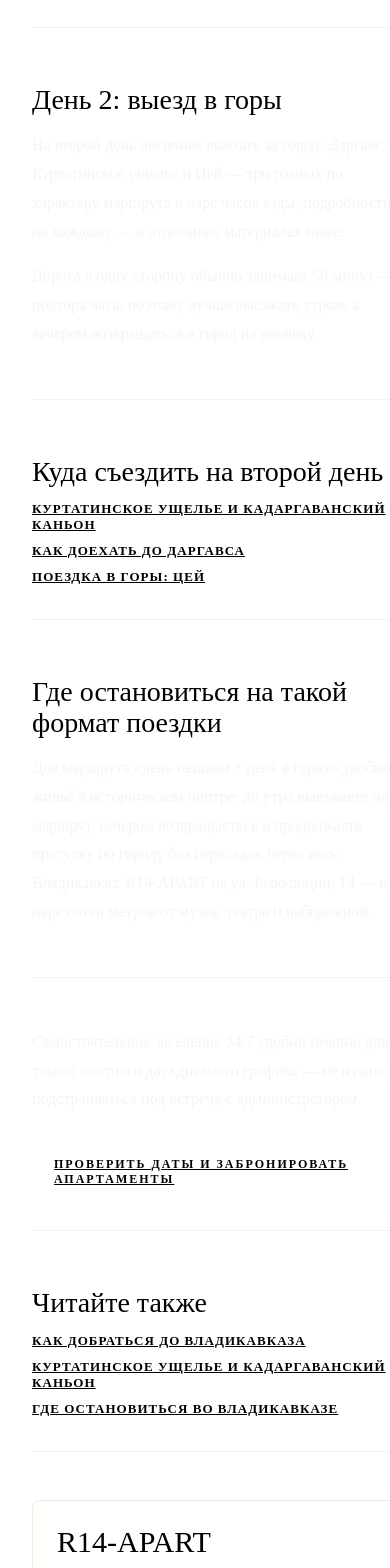
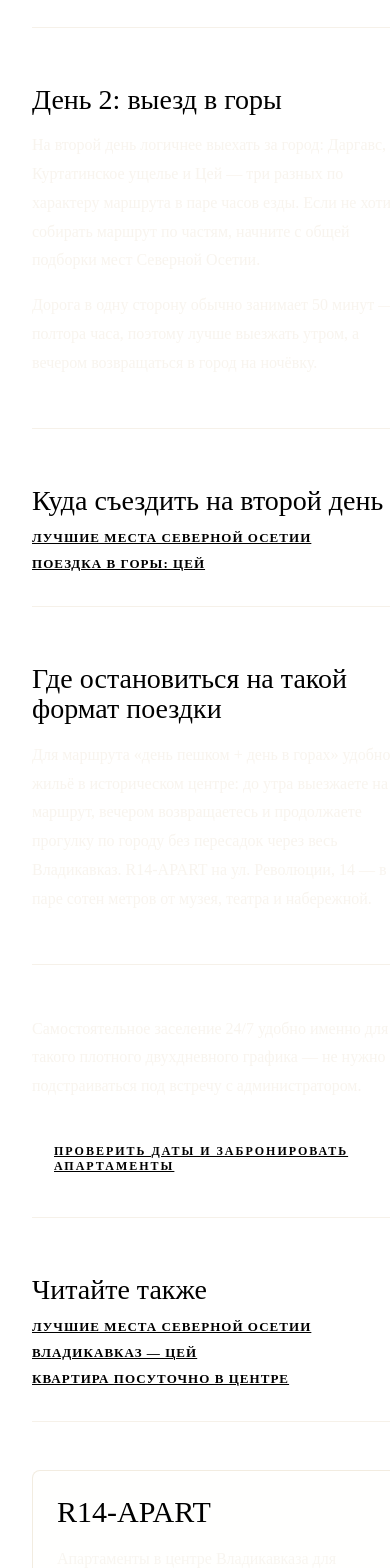
Before and after one commit to Borislav2515/r14-apart, a React (Vite) app: page /blog/2-days-vladikavkaz in a window 390 px wide. Shown: the part 1720-3288 px from the top of the page. Built offline with nearby package versions, Linux system fonts and the light colour scheme; the HTML template or start-up script is replaced by a standard one.

Commit message:
seo: remove stats bar and clean draft links

```diff
--- a/src/components/StatsBar.jsx
+++ /dev/null
@@ -1,26 +0,0 @@
-import { REVIEW_PLATFORMS } from '../data/apartment';
-import { useSectionNavigation, isPlainLeftClick } from '../hooks/useSectionNavigation';
-import styles from './StatsBar.module.css';
-
-export default function StatsBar() {
-  const goToSection = useSectionNavigation();
-
-  return (
-    <div id="stats" className={styles.bar} role="region" aria-label="Общий рейтинг гостей">
-      <a
-        href="/#reviews"
-        className={styles.stat}
-        onClick={(e) => {
-          if (!isPlainLeftClick(e)) return;
-          e.preventDefault();
-          goToSection('reviews');
-        }}
-      >
-        <strong className={styles.stars} aria-hidden="true">★★★★★</strong>
-        <span className={styles.text}>
-          отзывы гостей на {REVIEW_PLATFORMS.length} площадках · проверено 2026-08-01
-        </span>
-      </a>
-    </div>
-  );
-}
--- a/src/components/StatsBar.module.css
+++ /dev/null
@@ -1,52 +0,0 @@
-.bar {
-  background: var(--charcoal-mid);
-  border-top: 1px solid rgba(184, 150, 90, 0.12);
-  border-bottom: 1px solid rgba(184, 150, 90, 0.12);
-  padding: 22px 24px;
-  display: flex;
-  justify-content: center;
-}
-
-.stat {
-  display: inline-flex;
-  align-items: center;
-  gap: 14px;
-  min-height: 44px;
-  color: var(--cream);
-  text-decoration: none;
-  transition: color 0.3s var(--ease-smooth);
-}
-
-.stat:hover {
-  color: var(--white);
-}
-
-.stat:hover .stars {
-  color: var(--gold-light);
-}
-
-.stars {
-  font-size: 15px;
-  letter-spacing: 0.1em;
-  color: var(--gold);
-  transition: color 0.3s var(--ease-smooth);
-}
-
-.text {
-  font-size: 13px;
-  letter-spacing: 0.3px;
-}
-
-.rating {
-  font-weight: 700;
-  color: var(--white);
-}
-
-@media (max-width: 600px) {
-  .bar {
-    padding: 18px 20px;
-  }
-  .text {
-    font-size: 12px;
-  }
-}
--- a/src/data/seo.js
+++ b/src/data/seo.js
@@ -160,9 +160,9 @@ export const blogPosts = [
       ['На что смотреть при выборе, если сравниваете варианты', 'Помимо расстояния до достопримечательностей, стоит проверить: есть ли парковка (в историческом центре с этим сложнее), скорость Wi-Fi, возможность позднего заезда и то, отдельный ли вход у жилья или общий подъезд на несколько квартир.'],
     ],
     related: [
-      { label: 'Подробное сравнение: апартаменты, гостиница или хостел', to: '/blog/gde-ostanovitsya-vo-vladikavkaze' },
       { label: 'Квартира посуточно в центре Владикавказа', to: '/kvartira-posutochno-vladikavkaz-center' },
-      { label: 'Как добраться до Владикавказа', to: '/blog/kak-dobratsya-do-vladikavkaza' },
+      { label: 'Владикавказ за 2 дня', to: '/blog/2-days-vladikavkaz' },
+      { label: 'Квартира без посредников', to: '/bez-posrednikov' },
     ],
   },
   {
@@ -184,12 +184,11 @@ export const blogPosts = [
         'Если остаётся время и силы — Национальный музей Северной Осетии и Театр им. Вахтангова стоят почти рядом друг с другом, оба в паре сотен метров от исторического центра.',
       ] },
       { type: 'heading', title: 'День 2: выезд в горы', texts: [
-        'На второй день логичнее выехать за город: Даргавс, Куртатинское ущелье и Цей — три разных по характеру маршрута в паре часов езды, подробности по каждому — в отдельных материалах ниже.',
+        'На второй день логичнее выехать за город: Даргавс, Куртатинское ущелье и Цей — три разных по характеру маршрута в паре часов езды. Если не хотите собирать маршрут по частям, начните с общей подборки мест Северной Осетии.',
         'Дорога в одну сторону обычно занимает 50 минут — полтора часа, поэтому лучше выезжать утром, а вечером возвращаться в город на ночёвку.',
       ] },
       { type: 'links', title: 'Куда съездить на второй день', items: [
-        { label: 'Куртатинское ущелье и Кадаргаванский каньон', to: '/blog/kurtatinskoe-ushchelye-kadarganvanskiy-kanyon' },
-        { label: 'Как доехать до Даргавса', to: '/blog/dargavs-guide' },
+        { label: 'Лучшие места Северной Осетии', to: '/blog/best-places-ossetia' },
         { label: 'Поездка в горы: Цей', to: '/blog/ossetia-mountains-trip' },
       ] },
       { type: 'heading', title: 'Где остановиться на такой формат поездки', texts: [
@@ -198,9 +197,9 @@ export const blogPosts = [
       { type: 'cta', text: 'Самостоятельное заселение 24/7 удобно именно для такого плотного двухдневного графика — не нужно подстраиваться под встречу с администратором.' },
     ],
     related: [
-      { label: 'Как добраться до Владикавказа', to: '/blog/kak-dobratsya-do-vladikavkaza' },
-      { label: 'Куртатинское ущелье и Кадаргаванский каньон', to: '/blog/kurtatinskoe-ushchelye-kadarganvanskiy-kanyon' },
-      { label: 'Где остановиться во Владикавказе', to: '/blog/gde-ostanovitsya-vo-vladikavkaze' },
+      { label: 'Лучшие места Северной Осетии', to: '/blog/best-places-ossetia' },
+      { label: 'Владикавказ — Цей', to: '/blog/ossetia-mountains-trip' },
+      { label: 'Квартира посуточно в центре', to: '/kvartira-posutochno-vladikavkaz-center' },
     ],
   },
   {
@@ -219,9 +218,9 @@ export const blogPosts = [
       ['Без своей машины', 'Из Владикавказа в Цей ходит рейсовый автобус от автовокзала (Архонское шоссе, 1) — расписание не ежедневное на несколько рейсов, поэтому актуальное время отправления и наличие мест лучше уточнить в кассе автовокзала заранее, а не ориентироваться на старое расписание из интернета. Альтернатива — такси или трансфер, особенно если едете зимой на катание.'],
     ],
     related: [
-      { label: 'Куртатинское ущелье и Кадаргаванский каньон', to: '/blog/kurtatinskoe-ushchelye-kadarganvanskiy-kanyon' },
-      { label: 'Как доехать до Даргавса', to: '/blog/dargavs-guide' },
-      { label: 'Где остановиться во Владикавказе', to: '/blog/gde-ostanovitsya-vo-vladikavkaze' },
+      { label: 'Лучшие места Северной Осетии', to: '/blog/best-places-ossetia' },
+      { label: 'Владикавказ за 2 дня', to: '/blog/2-days-vladikavkaz' },
+      { label: 'Квартира посуточно в центре', to: '/kvartira-posutochno-vladikavkaz-center' },
     ],
   },
   {
@@ -290,14 +289,14 @@ export const blogPosts = [
     h1: 'Лучшие места Северной Осетии для поездки из Владикавказа',
     excerpt: 'Три разных по характеру однодневных маршрута из Владикавказа — что выбрать в зависимости от времени и интересов.',
     sections: [
-      ['Даргавс — если интересна история', 'Некрополь «город мёртвых»: около 95 склепов XIV–XIX века на склоне ущелья. Дорога — около часа–полутора, вход в комплекс от 100 ₽. Подробный разбор дороги и цен — в отдельном материале.'],
+      ['Даргавс — если интересна история', 'Некрополь «город мёртвых»: около 95 склепов XIV–XIX века на склоне ущелья. Дорога — около часа–полутора, вход в комплекс от 100 ₽. Перед поездкой стоит уточнить режим работы и маршрут на месте: расписания и правила доступа в горных локациях могут меняться.'],
       ['Куртатинское ущелье — если хочется гор без длинной дороги', 'Кадаргаванский каньон, «Тропа чудес» и крепость Дзивгис — компактный маршрут примерно в 50 км от города, дорога на машине около 50 минут — часа.'],
       ['Цей — если едете за горными видами или на лыжи', 'Горнолыжный курорт и ущелье примерно в 85 км от Владикавказа. Дорога асфальтирована почти везде, кроме серпантина на последних километрах подъёма — на неё стоит закладывать время отдельно.'],
     ],
     related: [
-      { label: 'Куртатинское ущелье и Кадаргаванский каньон', to: '/blog/kurtatinskoe-ushchelye-kadarganvanskiy-kanyon' },
-      { label: 'Как доехать до Даргавса', to: '/blog/dargavs-guide' },
       { label: 'Владикавказ — Цей', to: '/blog/ossetia-mountains-trip' },
+      { label: 'Владикавказ за 2 дня', to: '/blog/2-days-vladikavkaz' },
+      { label: 'Квартира посуточно в центре', to: '/kvartira-posutochno-vladikavkaz-center' },
     ],
   },
   {
--- a/src/pages/Home.jsx
+++ b/src/pages/Home.jsx
@@ -1,7 +1,6 @@
 import { lazy, Suspense, useEffect } from 'react';
 import { useLocation } from 'react-router-dom';
 import Hero from '../components/Hero';
-import StatsBar from '../components/StatsBar';
 import StructuredData from '../components/StructuredData';
 import BookingWidget from '../components/BookingWidget';
 import BookingModal from '../components/BookingModal';
@@ -67,7 +66,6 @@ export default function Home() {
       <main>
         <StructuredData />
         <Hero />
-        <StatsBar />
         <HomeSection id="about" minHeight={640}>
           <About />
         </HomeSection>
```
Also changed, not shown: scripts/verify-p0.mjs (+11 -0 lines).
